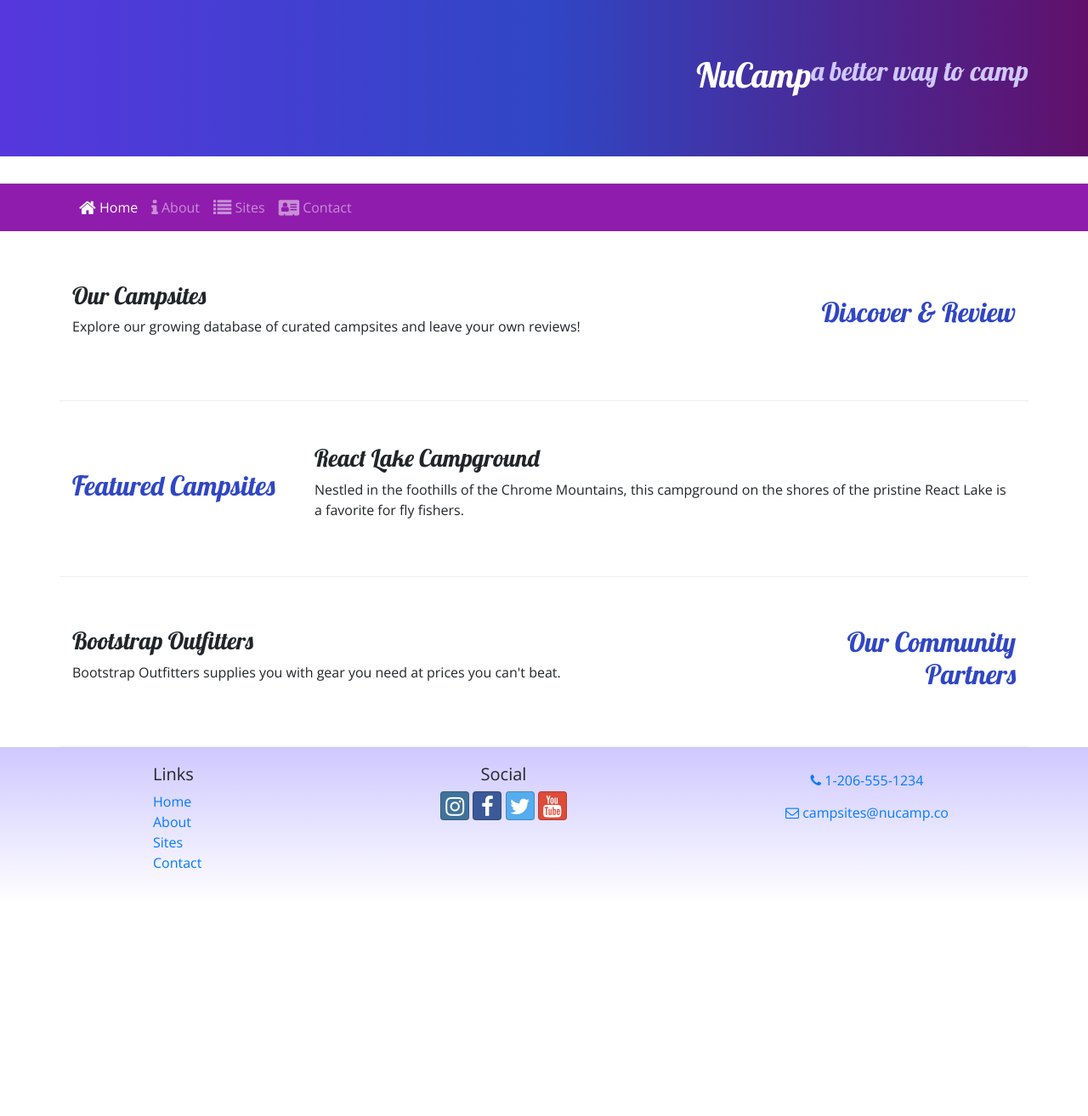
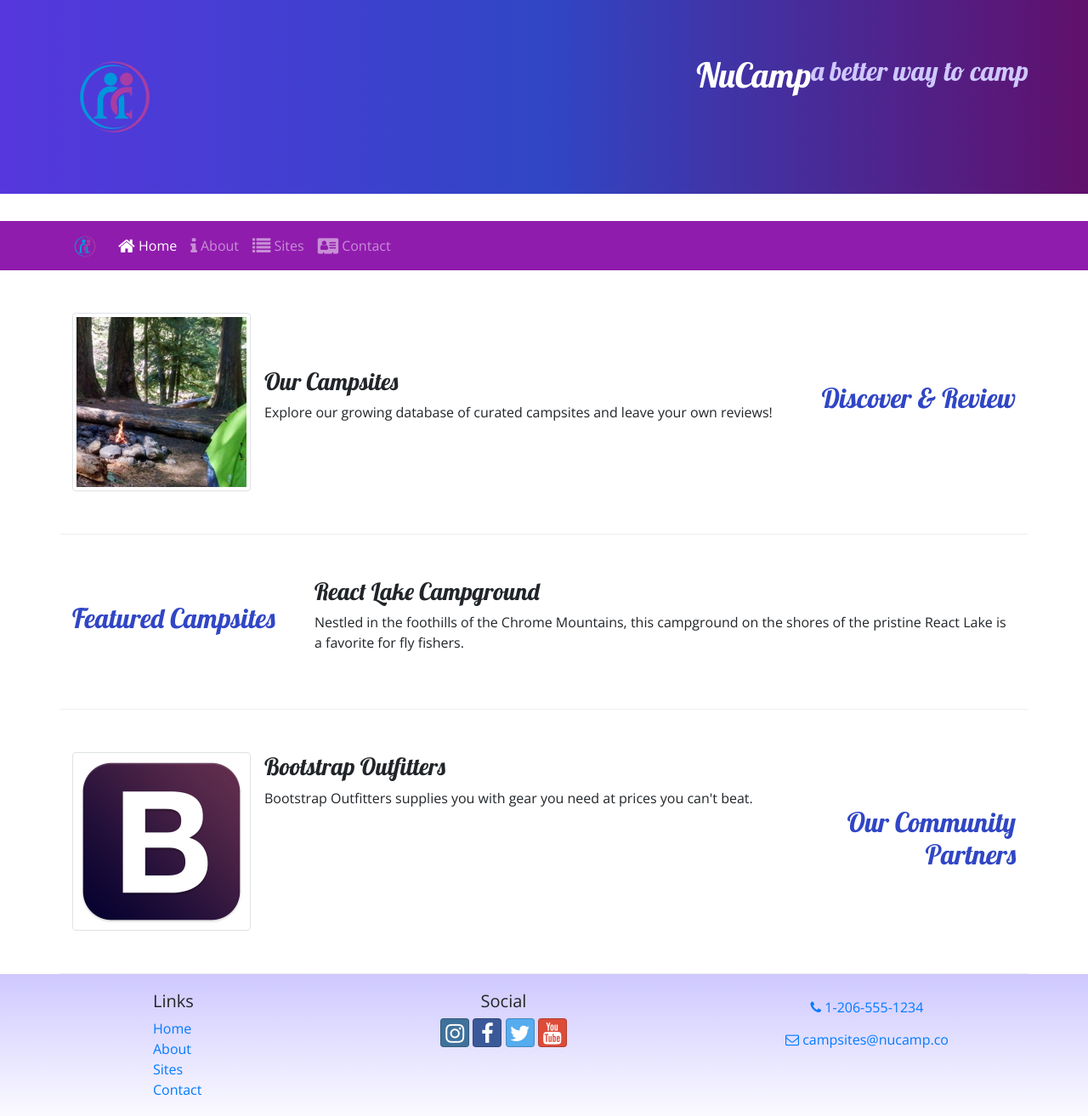
Before and after one commit to robmartel/nucampsite, a website: page index.html in a window 1280 px wide. Shown: the whole page at 85% size. Before the commit the page ends 1063 px from the top, so only its background shows below. Drawn offline with nearby package versions, Linux system fonts and the light colour scheme.

Commit message:
Images and Media

```diff
--- a/index.html
+++ b/index.html
@@ -23,6 +23,9 @@
     <header class="jumbotron jumbotron-fluid">
         <div class="container">
             <div class="row">
+            <div class="col-4 col-sm-3 col-md-2 align-self-center">
+                <img src="img/logo.png" class="img-fluid"/>
+            </div>
                 <div class="col"></div>
                     <h1>NuCamp</h1>
                     <h2>a better way to camp</h2>
@@ -30,10 +33,11 @@
             </div>
         </div>
     </header>
-
+       <!--Nav bar Begins-->
             <nav class="navbar navbar-expand-sm navbar-dark sticky-top">
             <div class="container">
-                <button class="navbar-toggler ml-auto" type="button" data-toggle="collapse" data-target="#nucampNavbar">
+                <a class="navbar-brand" href="#"><img src="img/logo.png" height="30" width="30" /> </a>
+                <button class="navbar-toggler" type="button" data-toggle="collapse" data-target="#nucampNavbar">
                     <span class="navbar-toggler-icon"></span>
                 </button>
                     <div class="collapse navbar-collapse" id="nucampNavbar">
@@ -53,8 +57,14 @@
                 <h2 class="text-sm-right">Discover & Review</h2>
             </div>
             <div class="col">
-                <h3>Our Campsites</h3>
-                <p class="d-none d-sm-block">Explore our growing database of curated campsites and leave your own reviews!</p>
+                <div class="media">
+                    <!--mr-3 gives a margin-right of 3 and img-thumbnail just rounds the corners of the image-->
+                    <img class="d-flex mr-3 img-thumbnail" src="img/breadcrumb-trail-thumb.jpg" alt="Breadcrumb Trail thumbnail" />
+                    <div class="media-body align-self-center">
+                        <h3>Our Campsites</h3>
+                        <p class="d-none d-sm-block">Explore our growing database of curated campsites and leave your own reviews!</p>
+                    </div>
+                </div>
             </div>
         </div>
 
@@ -74,8 +84,13 @@
                 <h2 class="text-sm-right">Our Community Partners</h2>
             </div>
             <div class="col">
-                <h3>Bootstrap Outfitters</h3>
-                <p class="d-none d-sm-block">Bootstrap Outfitters supplies you with gear you need at prices you can't beat.</p>
+                <div class="media">
+                    <img class="d-flex mr-3 img-thumbnail" src="img/bootstrap-thumb.png" alt="Bootstrap Outfitters" />
+                    <div class="media-body aligh-self-center">
+                        <h3>Bootstrap Outfitters</h3>
+                        <p class="d-none d-sm-block">Bootstrap Outfitters supplies you with gear you need at prices you can't beat.</p>
+                    </div>
+                </div>
             </div>
         </div>
     </div>
```
Also changed, not shown: aboutus.html (+9 -6 lines), contactus.html (+9 -5 lines), img/bootstrap-thumb.png (added), img/breadcrumb-trail-thumb.jpg (added), img/breadcrumb-trail.jpg (added), img/chrome-river-thumb.jpg (added), img/chrome-river.jpg (added), img/logo.png (added), img/react-lake-thumb.jpg (added), img/react-lake.jpg (added), 1 other file.
